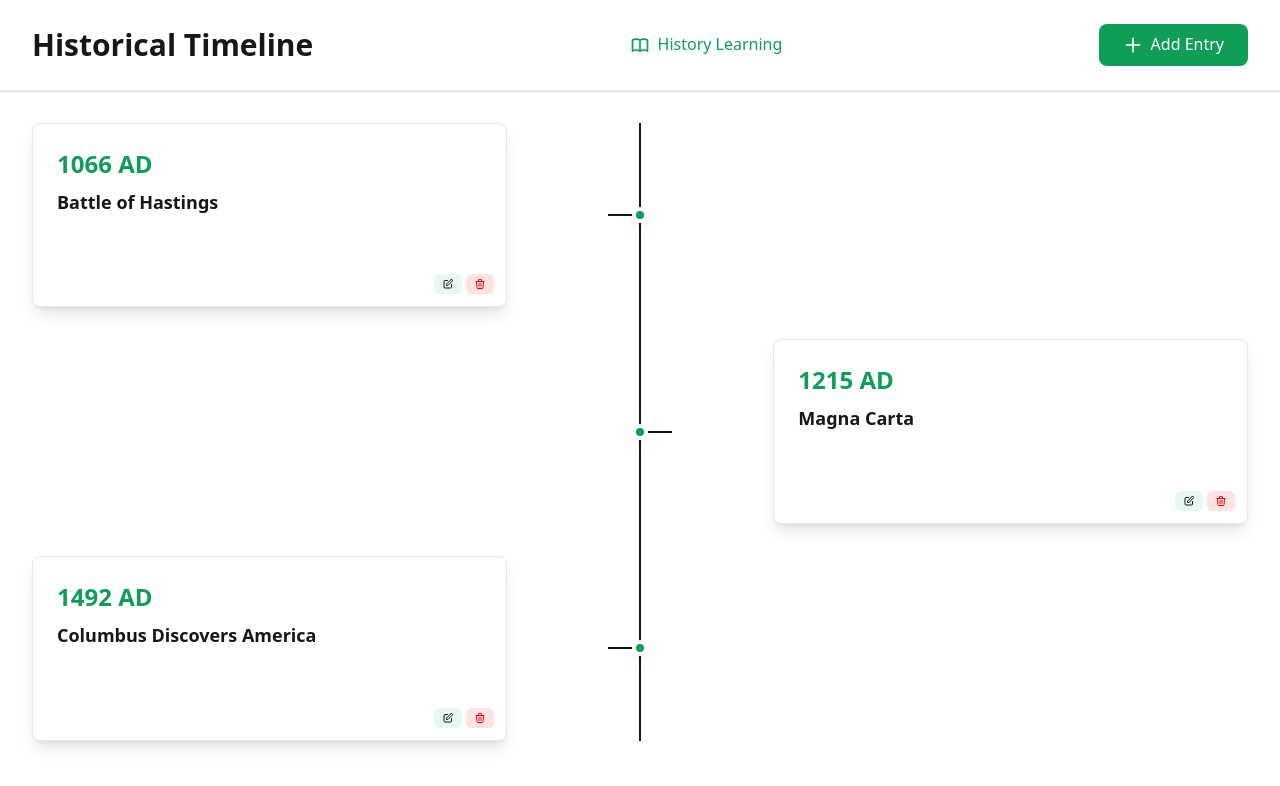
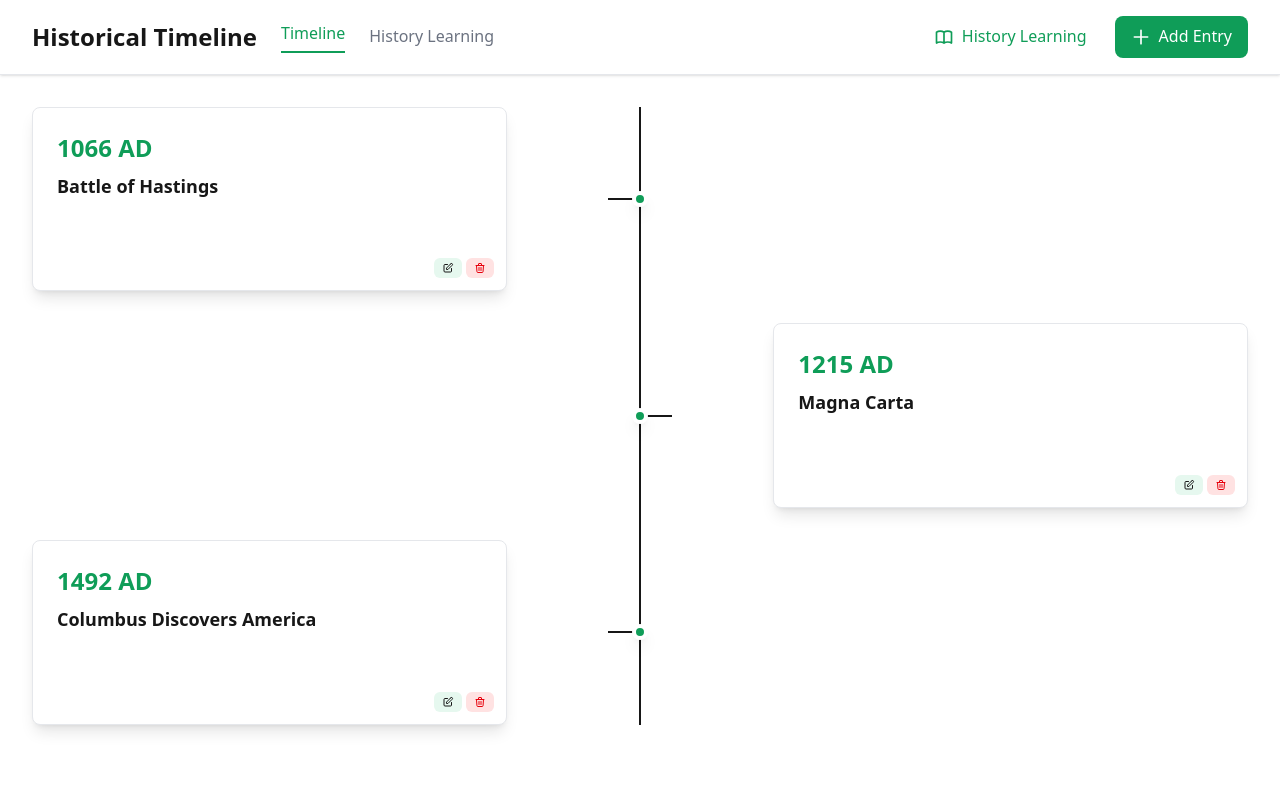
Before and after one commit to titanslayer2746/historian, a Next.js app: page / in a window 1280 px wide. Shown: the top 786 px of the page. Built offline with nearby package versions, Linux system fonts and the light colour scheme; no server answers.

Commit message:
refactor: enhance header layout and styling across pages for improved navigation and consistency

```diff
--- a/app/history-learning/[id]/page.tsx
+++ b/app/history-learning/[id]/page.tsx
@@ -191,15 +191,16 @@ export default function HistoryClassDetailPage() {
   return (
     <div className="min-h-screen bg-bg">
       {/* Header */}
-      <header className="bg-white shadow-sm border-b border-border">
-        <div className="max-w-7xl mx-auto px-4 sm:px-6 lg:px-8 py-6">
-          <div className="flex items-center gap-4">
+      <header className="bg-white shadow-sm border-b border-border sticky top-0 z-40">
+        <div className="max-w-7xl mx-auto px-4 sm:px-6 lg:px-8 py-4">
+          <div className="flex items-center justify-between">
+            <div className="flex items-center gap-6">
               <Link
                 href="/history-learning"
-              className="text-muted-foreground hover:text-foreground transition-colors"
+                className="text-muted-foreground hover:text-foreground transition-colors duration-200 flex items-center gap-2 px-3 py-2 rounded-lg hover:bg-gray-100"
               >
                 <svg
-                className="w-6 h-6"
+                  className="w-5 h-5"
                   fill="none"
                   stroke="currentColor"
                   viewBox="0 0 24 24"
@@ -211,15 +212,31 @@ export default function HistoryClassDetailPage() {
                     d="M10 19l-7-7m0 0l7-7m-7 7h18"
                   />
                 </svg>
+                <span className="hidden sm:inline">Back to Classes</span>
               </Link>
               <div>
-              <h1 className="text-3xl font-bold text-foreground">
+                <h1 className="text-2xl font-bold text-foreground">
                   {classEntry.title}
                 </h1>
-              <p className="text-lg text-muted-foreground">
+                <p className="text-sm text-muted-foreground">
                   {classEntry.yearRange}
                 </p>
               </div>
+            </div>
+            <nav className="hidden md:flex items-center gap-6">
+              <Link
+                href="/"
+                className="text-muted-foreground hover:text-foreground transition-colors"
+              >
+                Timeline
+              </Link>
+              <Link
+                href="/history-learning"
+                className="text-primary font-medium border-b-2 border-primary pb-1"
+              >
+                History Learning
+              </Link>
+            </nav>
           </div>
         </div>
       </header>
--- a/app/history-learning/page.tsx
+++ b/app/history-learning/page.tsx
@@ -155,16 +155,35 @@ export default function HistoryLearningPage() {
   return (
     <div className="min-h-screen bg-bg w-full">
       {/* Header */}
-      <header className="bg-white shadow-sm border-b border-border w-full">
-        <div className="max-w-7xl mx-auto px-4 sm:px-6 lg:px-8 py-6">
+      <header className="bg-white shadow-sm border-b border-border w-full sticky top-0 z-40">
+        <div className="max-w-7xl mx-auto px-4 sm:px-6 lg:px-8 py-4">
           <div className="flex justify-between items-center">
-            <div className="flex items-center gap-4">
+            <div className="flex items-center gap-6">
+              <h1 className="text-2xl font-bold text-foreground">
+                History Learning
+              </h1>
+              <nav className="hidden md:flex items-center gap-6">
                 <Link
                   href="/"
                   className="text-muted-foreground hover:text-foreground transition-colors"
                 >
+                  Timeline
+                </Link>
+                <Link
+                  href="/history-learning"
+                  className="text-primary font-medium border-b-2 border-primary pb-1"
+                >
+                  History Learning
+                </Link>
+              </nav>
+            </div>
+            <div className="flex items-center gap-3">
+              <Link
+                href="/"
+                className="text-muted-foreground hover:text-foreground transition-colors duration-200 flex items-center gap-2 px-4 py-2 rounded-lg hover:bg-gray-100"
+              >
                 <svg
-                  className="w-6 h-6"
+                  className="w-5 h-5"
                   fill="none"
                   stroke="currentColor"
                   viewBox="0 0 24 24"
@@ -176,14 +195,11 @@ export default function HistoryLearningPage() {
                     d="M10 19l-7-7m0 0l7-7m-7 7h18"
                   />
                 </svg>
+                <span className="hidden sm:inline">Back to Timeline</span>
               </Link>
-              <h1 className="text-3xl font-bold text-foreground">
-                History Learning
-              </h1>
-            </div>
               <button
                 onClick={() => setShowForm(true)}
-              className="bg-primary hover:bg-accent text-white px-6 py-2 rounded-lg font-medium transition-colors duration-200 flex items-center gap-2"
+                className="bg-primary hover:bg-accent text-white px-4 py-2 rounded-lg font-medium transition-colors duration-200 flex items-center gap-2"
               >
                 <svg
                   className="w-5 h-5"
@@ -198,8 +214,9 @@ export default function HistoryLearningPage() {
                     d="M12 4v16m8-8H4"
                   />
                 </svg>
-              Add History Class
+                <span className="hidden sm:inline">Add Class</span>
               </button>
+            </div>
           </div>
         </div>
       </header>
--- a/app/page.tsx
+++ b/app/page.tsx
@@ -142,15 +142,32 @@ export default function Home() {
   return (
     <div className="min-h-screen bg-bg">
       {/* Header */}
-      <header className="bg-white shadow-sm border-b border-border">
-        <div className="max-w-7xl mx-auto px-4 sm:px-6 lg:px-8 py-6">
+      <header className="bg-white shadow-sm border-b border-border sticky top-0 z-40">
+        <div className="max-w-7xl mx-auto px-4 sm:px-6 lg:px-8 py-4">
           <div className="flex justify-between items-center">
-            <h1 className="text-3xl font-bold text-foreground">
+            <div className="flex items-center gap-6">
+              <h1 className="text-2xl font-bold text-foreground">
                 Historical Timeline
               </h1>
+              <nav className="hidden md:flex items-center gap-6">
+                <Link
+                  href="/"
+                  className="text-primary font-medium border-b-2 border-primary pb-1"
+                >
+                  Timeline
+                </Link>
                 <Link
                   href="/history-learning"
-              className="text-primary hover:text-accent font-medium transition-colors duration-200 flex items-center gap-2"
+                  className="text-muted-foreground hover:text-foreground transition-colors"
+                >
+                  History Learning
+                </Link>
+              </nav>
+            </div>
+            <div className="flex items-center gap-3">
+              <Link
+                href="/history-learning"
+                className="text-primary hover:text-accent font-medium transition-colors duration-200 flex items-center gap-2 px-4 py-2 rounded-lg hover:bg-primary/10"
               >
                 <svg
                   className="w-5 h-5"
@@ -165,11 +182,11 @@ export default function Home() {
                     d="M12 6.253v13m0-13C10.832 5.477 9.246 5 7.5 5S4.168 5.477 3 6.253v13C4.168 18.477 5.754 18 7.5 18s3.332.477 4.5 1.253m0-13C13.168 5.477 14.754 5 16.5 5c1.747 0 3.332.477 4.5 1.253v13C19.832 18.477 18.246 18 16.5 18c-1.746 0-3.332.477-4.5 1.253"
                   />
                 </svg>
-              History Learning
+                <span className="hidden sm:inline">History Learning</span>
               </Link>
               <button
                 onClick={() => setShowForm(true)}
-              className="bg-primary hover:bg-accent text-white px-6 py-2 rounded-lg font-medium transition-colors duration-200 flex items-center gap-2"
+                className="bg-primary hover:bg-accent text-white px-4 py-2 rounded-lg font-medium transition-colors duration-200 flex items-center gap-2"
               >
                 <svg
                   className="w-5 h-5"
@@ -184,8 +201,9 @@ export default function Home() {
                     d="M12 4v16m8-8H4"
                   />
                 </svg>
-              Add Entry
+                <span className="hidden sm:inline">Add Entry</span>
               </button>
+            </div>
           </div>
         </div>
       </header>
```
Lines whose indentation alone changed are shown as unchanged.
